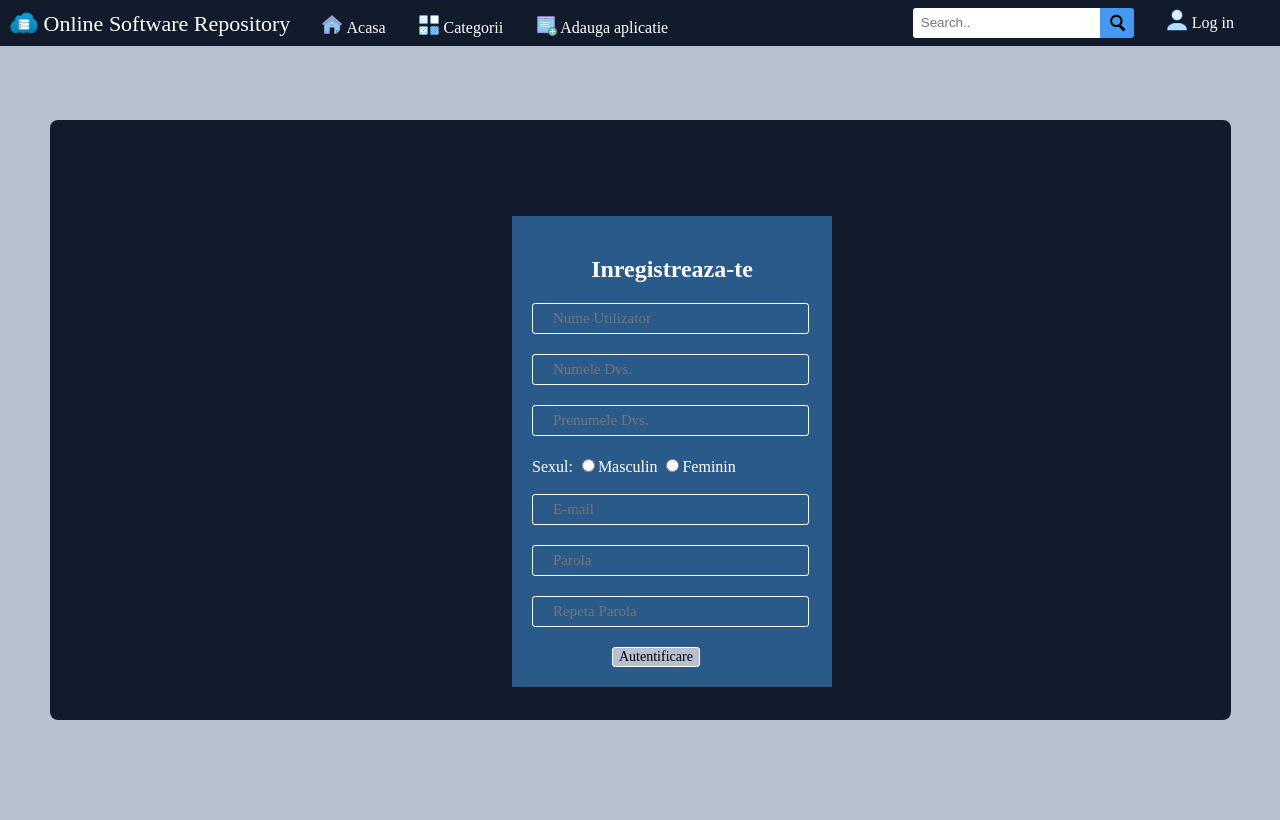
After one commit to adelin998/TW-Sofy, a PHP site: page /inregistrare.html in a window 1280 px wide. The commit adds this page. Run offline with PHP 8.4, Linux system fonts and the light colour scheme.

Commit message:
Am facut pagina de inregistrare

```diff
--- a/css/style.css
+++ b/css/style.css
@@ -70,6 +70,16 @@
 
 	}
 
+	.sectionRegister{
+        min-height: 600px;
+        width:92.3%;
+        margin-bottom: 100px;
+        float:left;
+        margin-left: 50px;
+
+	}
+
+
 	.center{
 		width:77%;
         min-height:1000px;
@@ -87,6 +97,16 @@
         border-radius: 8px;
         background: #111b2b;
    	}
+
+   	.centerRegister{
+		width:100%;
+        min-height:600px;
+        float:left;
+        color:#fff;
+        border-radius: 8px;
+        background: #111b2b;
+   	}
+
 
 	.left{
 		width:20%;
@@ -283,6 +303,19 @@
 
 }
 
+.formAddRegister{
+	width: 320px;
+	background: #2a5a89;
+	padding:20px 20px;
+	box-sizing: border-box;
+	position: absolute;
+	left: 40%;
+	top: 27%;
+	font-family:Gadugi;
+
+
+}
+
 .h1Form{
 	text-align: center;
 	font-family:Gadugi;
@@ -312,11 +345,18 @@
 	font-family:Gadugi;
 }
 
-.buttonLogin:hover{
+.buttonRegister{
+	background: #b7c0ce;
+	cursor:pointer;
+	border: 1px solid #fff;
+	border-radius: 3px;
+	font-size: 14px;
+	box-sizing: border-box;
+	font-family:Gadugi;
+	left: 40px;
+}
+
+.buttonRegister:hover{
 	background: #bac675;
 	transition: .9s;
 }
-
-.placeholderLogin{
-	font-color:#fff;
-}
--- /dev/null
+++ b/inregistrare.html
@@ -0,0 +1,77 @@
+<!DOCTYPE html>
+
+	 <html>
+
+	 <head>
+
+	 <meta charset="utf-8"/>
+
+	 <title>Online Software Repository</title>
+
+	 <link rel="stylesheet" type="text/css" href="css/style.css"/>
+
+	 <link rel='icon' href="img/fav.png">
+
+	 </head>
+
+	 <body>
+
+<!-- Bara de navigare -->
+	 <nav>
+	   <div class="topnav">
+  <p class="menuTitle"><img src="img/fav.png" width="28px" height="28px" style="margin-bottom: -6px;">  Online Software Repository</p>
+  <a href="#"><img src="img/home.png" width="22px" height="22px" style="margin-bottom: -3px;"> Acasa</a>
+  <a href="#"><img src="img/categories.png" width="22px" height="22px" style="margin-bottom: -3px;"> Categorii</a>
+    <a href="#"><img src="img/add.png" width="22px" height="22px" style="margin-bottom: -3px;"> Adauga aplicatie</a>
+     <a href="#" style="float: right;margin-right: 30px;margin-top: -5px"><img src="img/user.png" width="22px" height="22px" style="margin-bottom: -3px;"> Log in</a>
+  <form class="searchForm">
+  <input type="text" placeholder="Search..">
+  <button type="submit"><img src="img/searchIcon.png" width="22px" height="22px" style="margin-bottom: -3px;"></button>
+</form>
+</div>
+	 </nav>
+<!-- Sfarsit bara de navigare -->
+
+	 <section class="sectionRegister" >
+
+	 	<div class="centerRegister">
+
+	 			<div class="formAddRegister">
+
+	 				<form>
+
+	 					<h1 class="h1Form"> Inregistreaza-te </h1>
+	 					<input class="inputLogin" type="text" placeholder="Nume Utilizator"><br>
+	 					<input class="inputLogin" type="text" placeholder="Numele Dvs."><br>
+	 					<input class="inputLogin" type="text" placeholder="Prenumele Dvs."><br>
+	 					<tr >
+	 						<td>
+	 							Sexul:
+	 						</td>
+	 						<td>
+	 							<input type="radio" name="Sexul " >Masculin
+	 							<input type="radio" name="Sexul " >Feminin
+	 						</td>
+	 					</tr>
+	 					<br>
+	 					<br>
+
+	 					<input class="inputLogin" type="text" placeholder="E-mail"><br>
+	 					<input class="inputLogin" type="password" placeholder="Parola"><br>
+	 					<input class="inputLogin" type="password" placeholder="Repeta Parola"><br>
+	 					&nbsp&nbsp&nbsp&nbsp&nbsp&nbsp&nbsp&nbsp&nbsp&nbsp&nbsp&nbsp&nbsp&nbsp&nbsp&nbsp&nbsp&nbsp&nbsp
+	 					<input class="buttonRegister" type="button" value="Autentificare" >
+
+	 				</form>
+	 			</div>
+	 	</div>
+	</section>
+
+
+
+
+
+
+     </body>
+
+     </html>
```
